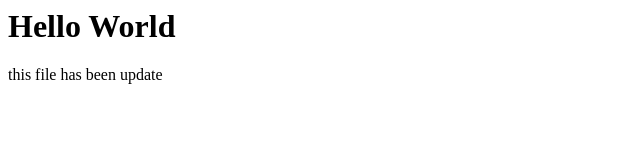
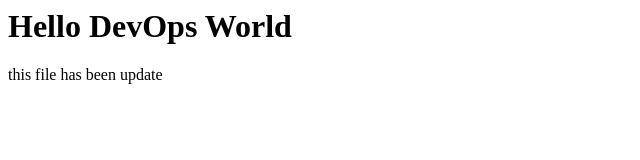
Before and after one commit to meron-devops/git-project, a plain HTML site: page index.html in a window 1280 px wide. Shown: the whole page, without its empty margins (0-640 px from the left). Drawn offline with Linux system fonts and the light colour scheme.

Commit message:
updated index file

```diff
--- a/index.html
+++ b/index.html
@@ -1,2 +1,2 @@
-<h1> Hello World </h1>
+<h1> Hello DevOps World </h1>
 this file has been update
```
